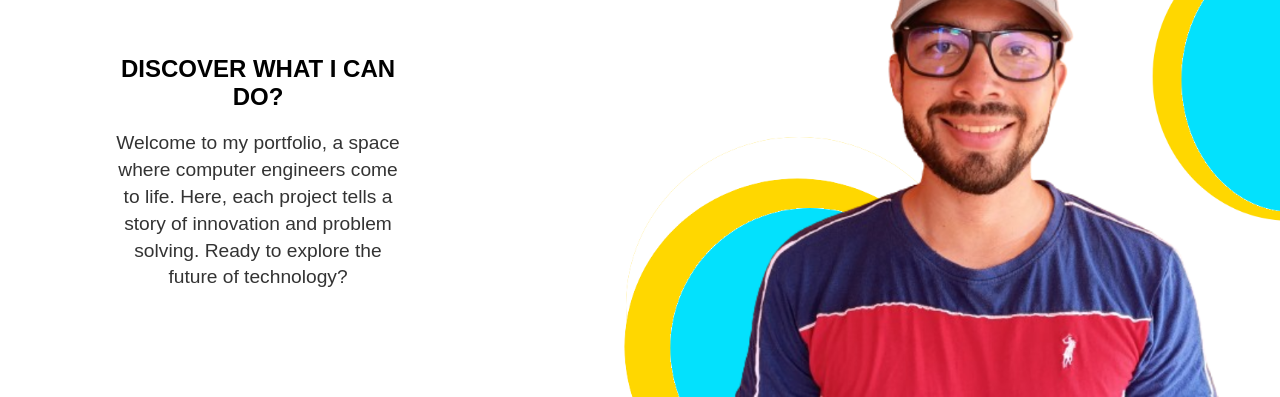
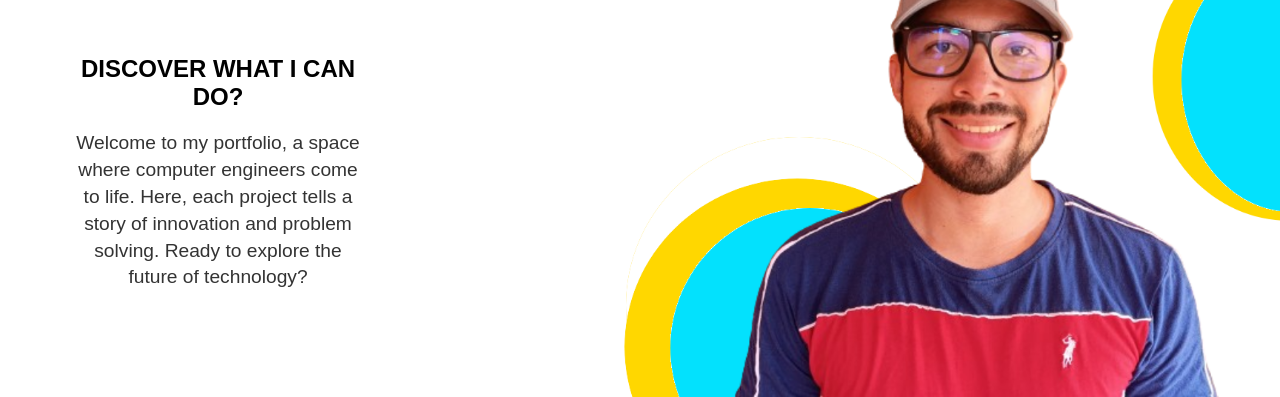
Before and after one commit to BrayanD17/Portfolio, a plain HTML site: page index.html in a window 1280 px wide. Shown: the part 403-800 px from the top of the page. Drawn offline with Linux system fonts and the light colour scheme.

Commit message:
Update Portafolio.css

```diff
--- a/Portafolio.css
+++ b/Portafolio.css
@@ -165,7 +165,7 @@ nav {
     padding: 2em;
     margin: 1em;
     position: absolute;
-    left: 60px;
+    left: 20px;
     top: 70%;
     transform: translateY(-50%); /* Centra verticalmente el contenedor */
     max-width: 300px; /* Ajusta el tamaño máximo */
```
